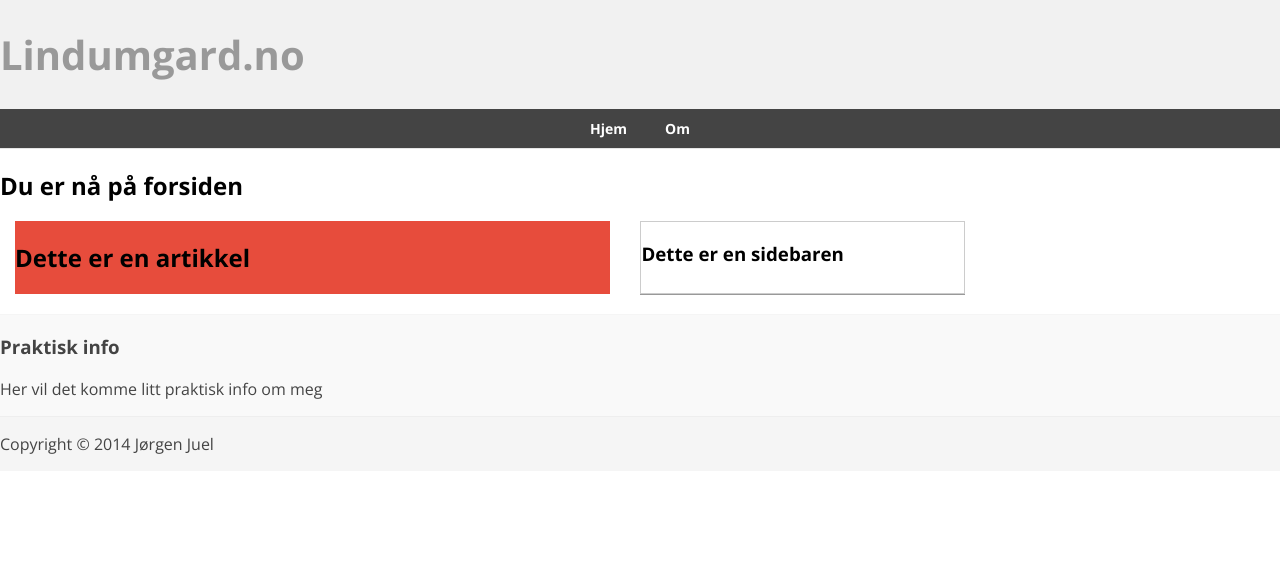
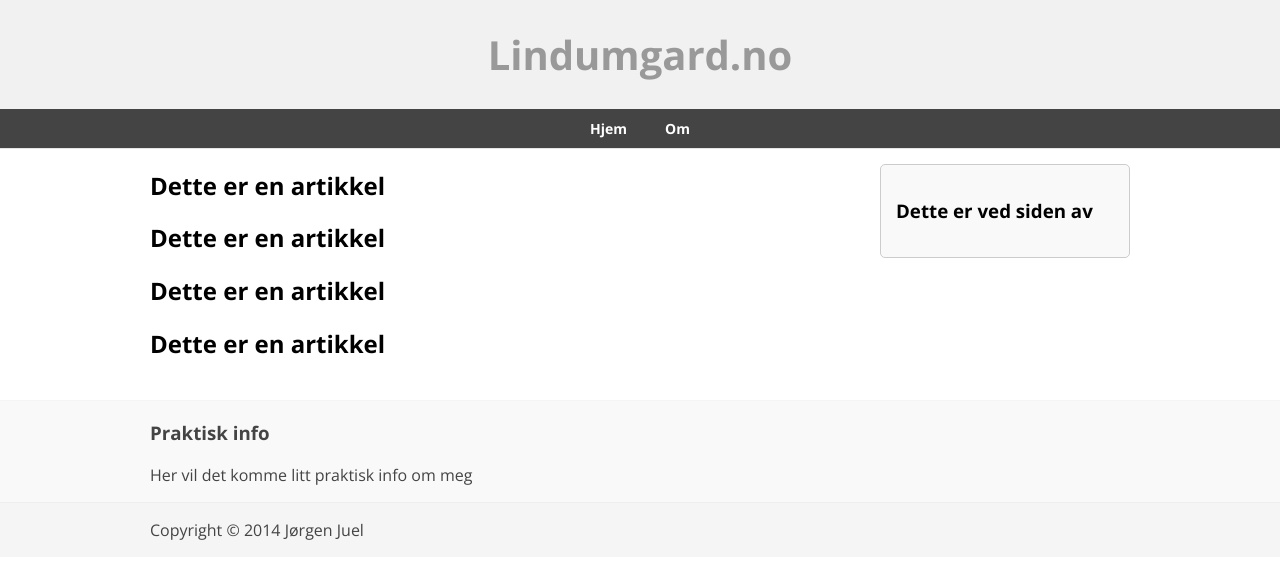
Before and after one commit to JorgenJuel/lindumgard, a PHP site: page / in a window 1280 px wide. Shown: the top 579 px of the page. Run offline with PHP 8.4, Linux system fonts and the light colour scheme.

Commit message:
Endringer i styling

```diff
--- a/assets/css/style.css
+++ b/assets/css/style.css
@@ -13,10 +13,6 @@ body {
   align-content: center;
   justify-content: center;
 }
-body > * {
-  width: 980px;
-  max-width: 100%;
-}
 * {
   font-family: "open sans", arial, sans-serif;
 }
@@ -27,9 +23,9 @@ header.main-header {
   display: -moz-flex;
   display: -webkit-flex;
   display: flex;
-  flex-direction: column;
+  flex-direction: row;
   flex-wrap: wrap;
-  align-content: center;
+  justify-content: center;
   background: #f1f1f1;
   border-bottom: 1px solid #e5e5e5;
   width: 100%;
@@ -99,22 +95,27 @@ section.main .content {
   display: flex;
   flex-direction: row;
   flex-wrap: wrap;
-  justify-content: space-around;
+  align-items: flex-start;
+  justify-content: center;
 }
 section.main article {
-  flex-grow: 3;
-  margin: 0 15px;
-  background: #e74c3c;
+  width: 980px;
   /*
 		border: 1px solid #ccc;
 		box-shadow: 0 1px rgba(0,0,0,.4);*/
 }
+section.main .sidebar article {
+  width: 700px;
+  margin-right: 15px;
+}
 section.main aside {
-  flex-grow: 1;
-  margin: 0 15px;
-  background: #fff;
+  width: 250px;
+  margin: 15px 0 0 15px;
+  background: #f9f9f9;
   border: 1px solid #ccc;
-  box-shadow: 0 1px rgba(0, 0, 0, 0.4);
+  border-radius: 5px;
+  box-sizing: border-box;
+  padding: 15px;
 }
 /*
  * Main Footer
@@ -129,10 +130,19 @@ footer.main-footer {
   display: flex;
   flex-direction: row;
   flex-wrap: wrap;
-  align-content: center;
+  justify-content: center;
 }
 footer.main-footer > div {
   width: 100%;
+  display: -moz-flex;
+  display: -webkit-flex;
+  display: flex;
+  flex-direction: row;
+  flex-wrap: nowrap;
+  justify-content: center;
+}
+footer.main-footer > div > div {
+  width: 980px;
 }
 footer.main-footer .info {
   background-color: #f9f9f9;
--- a/assets/css/style.less
+++ b/assets/css/style.less
@@ -15,10 +15,6 @@ body{
 	align-content: center;
 	justify-content:center;
 }
-body > *{
-	width:980px;
-	max-width: 100%;
-}
 *{
 	font-family: "open sans",arial,sans-serif;
 }
@@ -28,9 +24,9 @@ body > *{
  */
 header.main-header{
 	.displayflex();
-	flex-direction: column;
+	flex-direction: row;
 	flex-wrap: wrap;
-	align-content: center;
+	justify-content: center;
 	background: #f1f1f1;
 	border-bottom: 1px solid #e5e5e5;
 	width: 100%;
@@ -95,22 +91,27 @@ section.main{
 		.displayflex();
 		flex-direction: row;
 		flex-wrap:wrap;
-		justify-content: space-around;
+		align-items:flex-start;
+		justify-content:center;
 	}
 	article{
-		flex-grow: 3;
-		margin: 0 15px;
-		background: #e74c3c;
+		width:980px;
 		/*
 		border: 1px solid #ccc;
 		box-shadow: 0 1px rgba(0,0,0,.4);*/
 	}
+	.sidebar article{
+		width:700px;
+		margin-right:15px;
+	}
 	aside{
-		flex-grow:1;
-		margin: 0 15px;
-		background: #fff;
+		width:250px;
+		margin:15px 0 0 15px;
+		background: #f9f9f9;
 		border: 1px solid #ccc;
-		box-shadow: 0 1px rgba(0,0,0,.4);
+		border-radius: 5px;
+		box-sizing:border-box;
+		padding: 15px;
 	}
 }
 /*
@@ -124,9 +125,16 @@ footer.main-footer{
 	.displayflex();
 	flex-direction:row;
 	flex-wrap: wrap;
-	align-content: center;
+	justify-content: center;
 	> div{
 		width: 100%;
+		.displayflex();
+		flex-direction:row;
+		flex-wrap:nowrap;
+		justify-content:center;
+		>div{
+			width:980px;
+		}
 	}
 	.info{
 		background-color: #f9f9f9;
--- a/inc/footer.php
+++ b/inc/footer.php
@@ -1,11 +1,15 @@
 	</section>
 	<footer class="main-footer">
     <div class="info">
-      <h3>Praktisk info</h3>
-      <p>Her vil det komme litt praktisk info om meg</p>
+      <div>
+        <h3>Praktisk info</h3>
+        <p>Her vil det komme litt praktisk info om meg</p>
+      </div>
     </div>
     <div class="copyright">
-  		<p>Copyright &copy; 2014 Jørgen Juel</p>
+      <div>
+    		<p>Copyright &copy; 2014 Jørgen Juel</p>
+      </div>
     </div>
 	</footer>
 </body>
--- a/index.php
+++ b/index.php
@@ -1,13 +1,17 @@
 <?php
 require_once("inc/header.php");
 ?>
-  <h1>Du er nå på forsiden</h1>
-  <div class="content">
+  <div class="content sidebar">
+    <?php if(isset($_GET["q"])){$q = $_GET["q"];}else{$q = "";}?>
   	<article>
-  		<h2>Dette er en artikkel</h2>
+      <h2>Dette er en artikkel</h2>
+      <h2>Dette er en artikkel</h2>
+      <h2>Dette er en artikkel</h2>
+      <h2>Dette er en artikkel</h2>
+      <?php echo $q; ?>
   	</article>
     <aside>
-      <h3>Dette er en sidebaren</h3>
+      <h1>Dette er ved siden av</h1>
     </aside>
   </div>
 <?php
```
